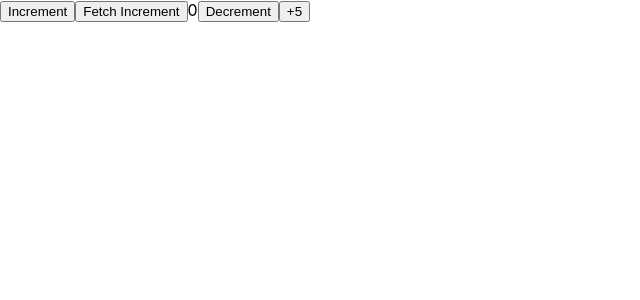
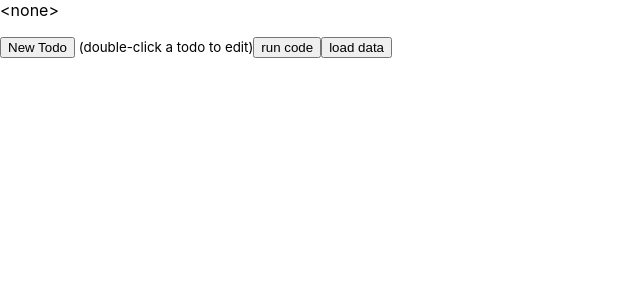
Before and after one commit to hykimyong/cra, a React (Create React App) app: page / in a window 1280 px wide. Shown: the top 300 px of the page, without its empty margins (0-640 px from the left). Built offline with nearby package versions, Linux system fonts and the light colour scheme.

Commit message:
mobx
simple->no boilerplate
action-> Derivative를 바꾸는 유일한 수단
Reactive Programming -> Observable / Observer

```diff
--- a/package.json
+++ b/package.json
@@ -14,6 +14,8 @@
     "date-fns": "^2.29.3",
     "date-fns-tz": "^2.0.0",
     "dayjs": "^1.11.7",
+    "mobx": "^6.9.0",
+    "mobx-react": "^7.6.0",
     "moment": "^2.29.4",
     "moment-timezone": "^0.5.42",
     "react": "^18.2.0",
--- a/src/App.js
+++ b/src/App.js
@@ -1,11 +1,14 @@
 // import logo from './logo.svg';
 import './App.css';
-import Counter from './features/counter/Counter';
+import { observableTodoStore } from './app/ObservableTodoStore';
+// import MobxExample from './components/MobxExample';
+import TodoList from './components/TodoList';
+// import Counter from './features/counter/Counter';
 
 function App() {
   return (
     <>
-    <Counter/>
+    <TodoList store={observableTodoStore}/>
     </>
   );
 }
--- /dev/null
+++ b/src/app/ObservableTodoStore.js
@@ -0,0 +1,40 @@
+import { makeObservable,observable,computed, action, autorun } from "mobx";
+class ObservableTodoStore {
+    todos = [];
+    pendingRequests = 0;
+
+    constructor() {
+      makeObservable(this, {
+        todos: observable,
+        pendingRequests: observable,
+        completedTodosCount: computed,
+        report: computed,
+        addTodo: action,
+      });
+      autorun(() => console.log(this.report));
+    }
+
+    get completedTodosCount() {
+      return this.todos.filter(
+        todo => todo.completed === true
+      ).length;
+    }
+
+    get report() {
+      if (this.todos.length === 0)
+        return "<none>";
+      const nextTodo = this.todos.find(todo => todo.completed === false);
+      return `Next todo: "${nextTodo ? nextTodo.task : "<none>"}". ` +
+        `Progress: ${this.completedTodosCount}/${this.todos.length}`;
+    }
+
+    addTodo(task) {
+      this.todos.push({
+        task: task,
+        completed: false,
+        assignee: null
+      });
+    }
+  }
+
+  export const observableTodoStore = new ObservableTodoStore();
--- /dev/null
+++ b/src/components/MobxExample.jsx
@@ -0,0 +1,35 @@
+import React from 'react'
+import { todoStore } from '../app/TodoStore'
+import { observableTodoStore } from '../app/ObservableTodoStore';
+
+export default function MobxExample() {
+    const run = () =>{
+        todoStore.addTodo("read MobX tutorial");
+        console.log(todoStore.report());
+
+        todoStore.addTodo("try MobX");
+        console.log(todoStore.report());
+
+        todoStore.todos[0].completed = true;
+        console.log(todoStore.report());
+
+        todoStore.todos[1].task = "try MobX in own project";
+        console.log(todoStore.report());
+
+        todoStore.todos[0].task = "grok MobX tutorial";
+        console.log(todoStore.report());
+    }
+    const runObs = () =>{
+        observableTodoStore.addTodo("read MobX tutorial");
+        observableTodoStore.addTodo("try MobX");
+        observableTodoStore.todos[0].completed = true;
+        observableTodoStore.todos[1].task = "try MobX in own project";
+        observableTodoStore.todos[0].task = "grok MobX tutorial";
+    }
+  return (
+    <div>
+        <button onClick={run}>run code</button>
+        <button onClick={runObs}>run Obs code</button>
+    </div>
+  )
+}
--- /dev/null
+++ b/src/components/TodoList.jsx
@@ -0,0 +1,71 @@
+import { observer } from "mobx-react";
+import {action} from "mobx";
+
+const TodoList = observer(({store}) => {
+    const onNewTodo = () => {
+      store.addTodo(prompt('Enter a new todo:','coffee plz'));
+    }
+
+    const run = () =>{
+        store.todos[0].completed = !store.todos[0].completed;
+        store.todos[1].task = "Random todo " + Math.random();
+        store.todos.push({ task: "Find a fine cheese", completed: true });
+        // etc etc.. add your own statements here...
+
+    }
+
+    const load = () =>{
+        action (()=>{
+            store.pendingRequests++;
+        })();
+
+        store.pendingRequests++;
+        setTimeout(action(() => {
+            store.addTodo('Random Todo ' + Math.random());
+            store.pendingRequests--;
+        }), 2000);
+    }
+
+    return (
+      <div>
+        { store.report }
+        <ul>
+          { store.todos.map(
+            (todo, idx) => <TodoView todo={ todo } key={ idx } />
+          ) }
+        </ul>
+        { store.pendingRequests > 0 ? <marquee>Loading...</marquee> : null }
+        <button onClick={ onNewTodo }>New Todo</button>
+        <small> (double-click a todo to edit)</small>
+        <button onClick={run}>run code</button>
+        <button onClick={load}>load data</button>
+      </div>
+    );
+  })
+
+  const TodoView = observer(({todo}) => {
+    const onToggleCompleted = () => {
+      todo.completed = !todo.completed;
+    }
+
+    const onRename = () => {
+      todo.task = prompt('Task name', todo.task) || todo.task;
+    }
+
+    return (
+      <li onDoubleClick={ onRename }>
+        <input
+          type='checkbox'
+          checked={ todo.completed }
+          onChange={ onToggleCompleted }
+        />
+        { todo.task }
+        { todo.assignee
+          ? <small>{ todo.assignee.name }</small>
+          : null
+        }
+      </li>
+    );
+  })
+
+  export default TodoList;
```
Also changed, not shown: src/app/TodoStore.js (added, +27 -0 lines), 1 other file (tests, documents, lock files or other folders).
